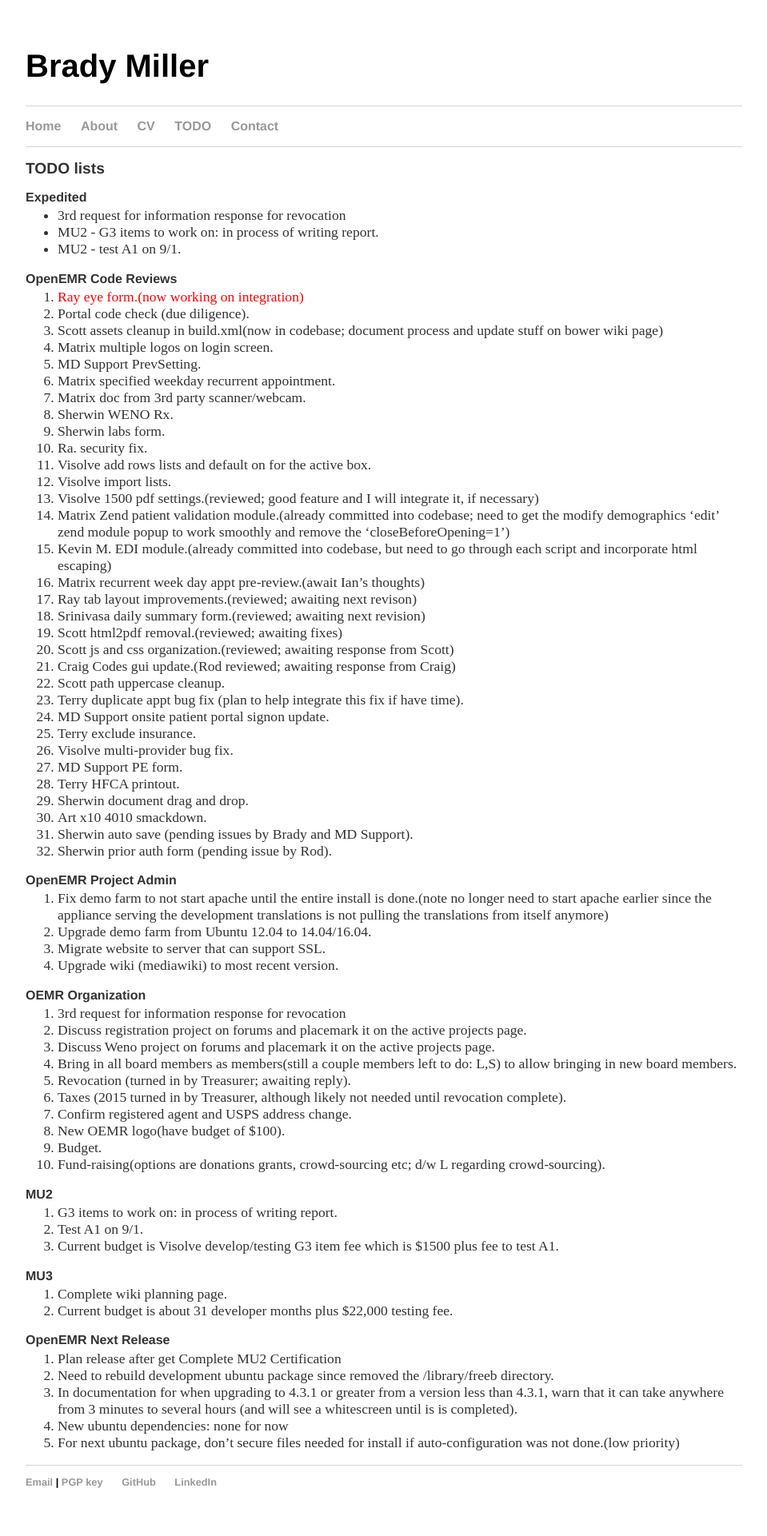
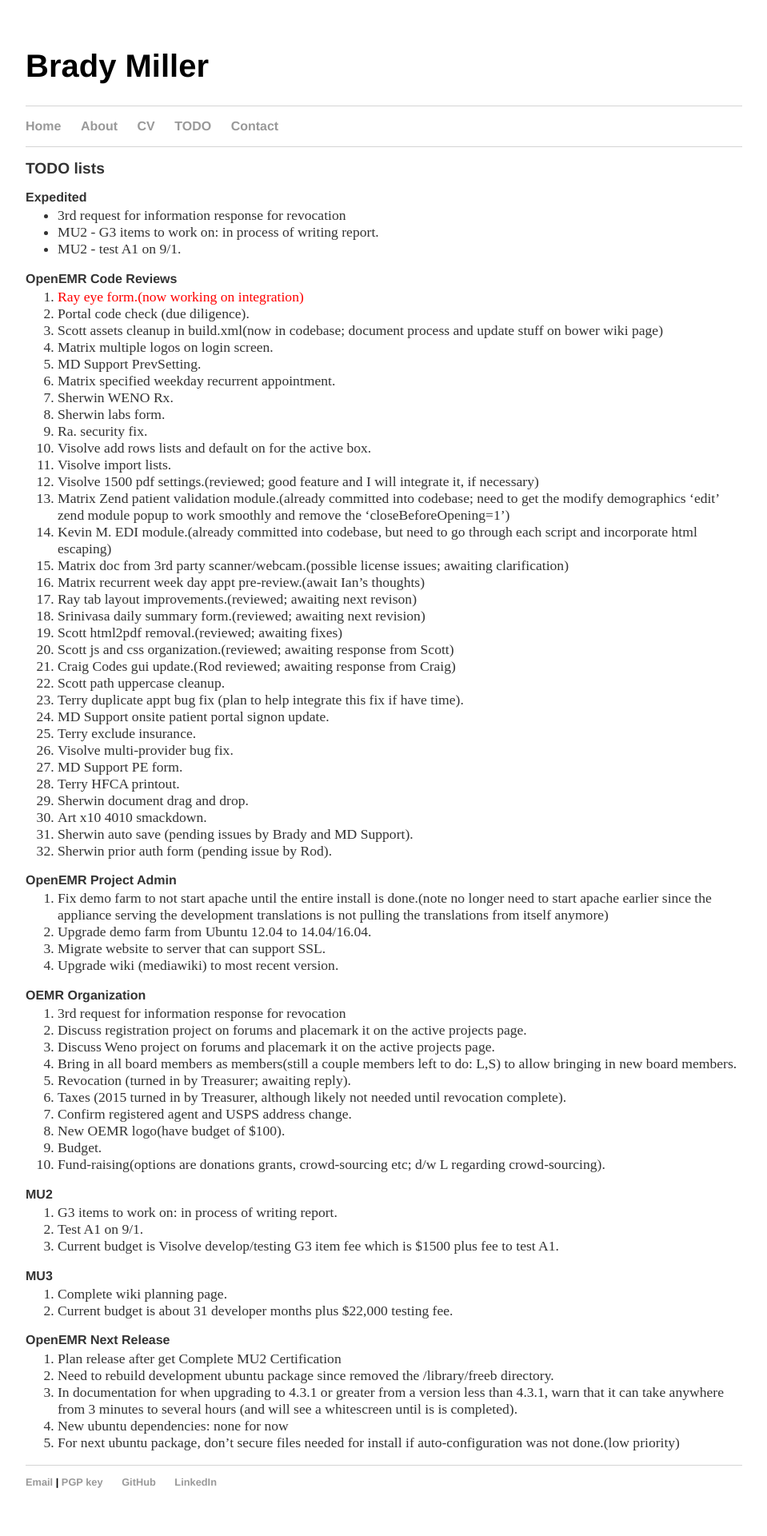
Before and after one commit to bradymiller/bradymiller.github.io, a Jekyll site: the page built from todo/index.md, in a window 1280 px wide. Shown: the whole page at 80% size, without its empty margins (160-1119 px from the left). Built offline with Jekyll 4.4.1, drawn with Linux system fonts in a browser that asks for light colours; some of the changed lines change nothing that is shown.

Commit message:
Update todo list

```diff
--- a/todo/index.md
+++ b/todo/index.md
@@ -15,7 +15,6 @@
 1. Matrix multiple logos on login screen.
 1. MD Support PrevSetting.
 1. Matrix specified weekday recurrent appointment.
-1. Matrix doc from 3rd party scanner/webcam.
 1. Sherwin WENO Rx.
 1. Sherwin labs form.
 1. Ra. security fix.
@@ -24,6 +23,7 @@
 1. Visolve 1500 pdf settings.(reviewed; good feature and I will integrate it, if necessary)
 1. Matrix Zend patient validation module.(already committed into codebase; need to get the modify demographics 'edit' zend module popup to work smoothly and remove the 'closeBeforeOpening=1')
 1. Kevin M. EDI module.(already committed into codebase, but need to go through each script and incorporate html escaping)
+1. Matrix doc from 3rd party scanner/webcam.(possible license issues; awaiting clarification)
 1. Matrix recurrent week day appt pre-review.(await Ian's thoughts)
 1. Ray tab layout improvements.(reviewed; awaiting next revison)
 1. Srinivasa daily summary form.(reviewed; awaiting next revision)
```
